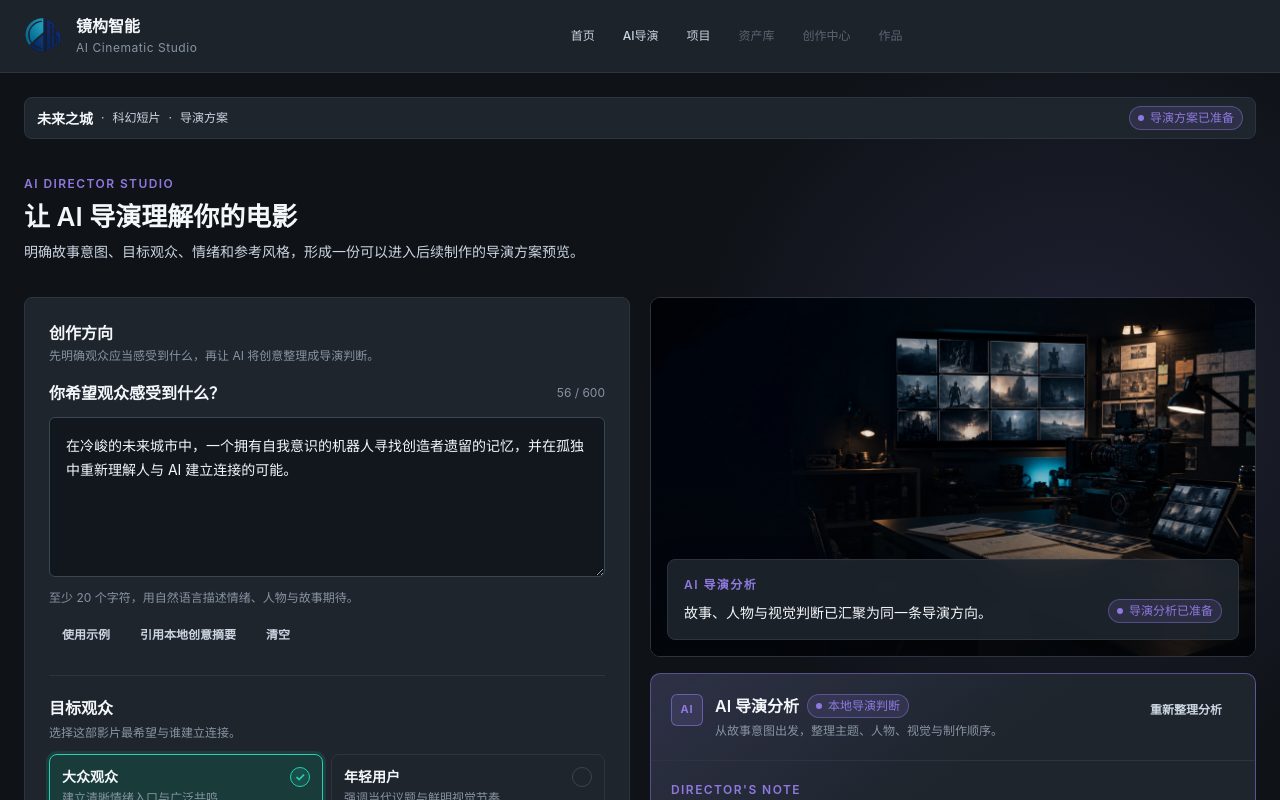
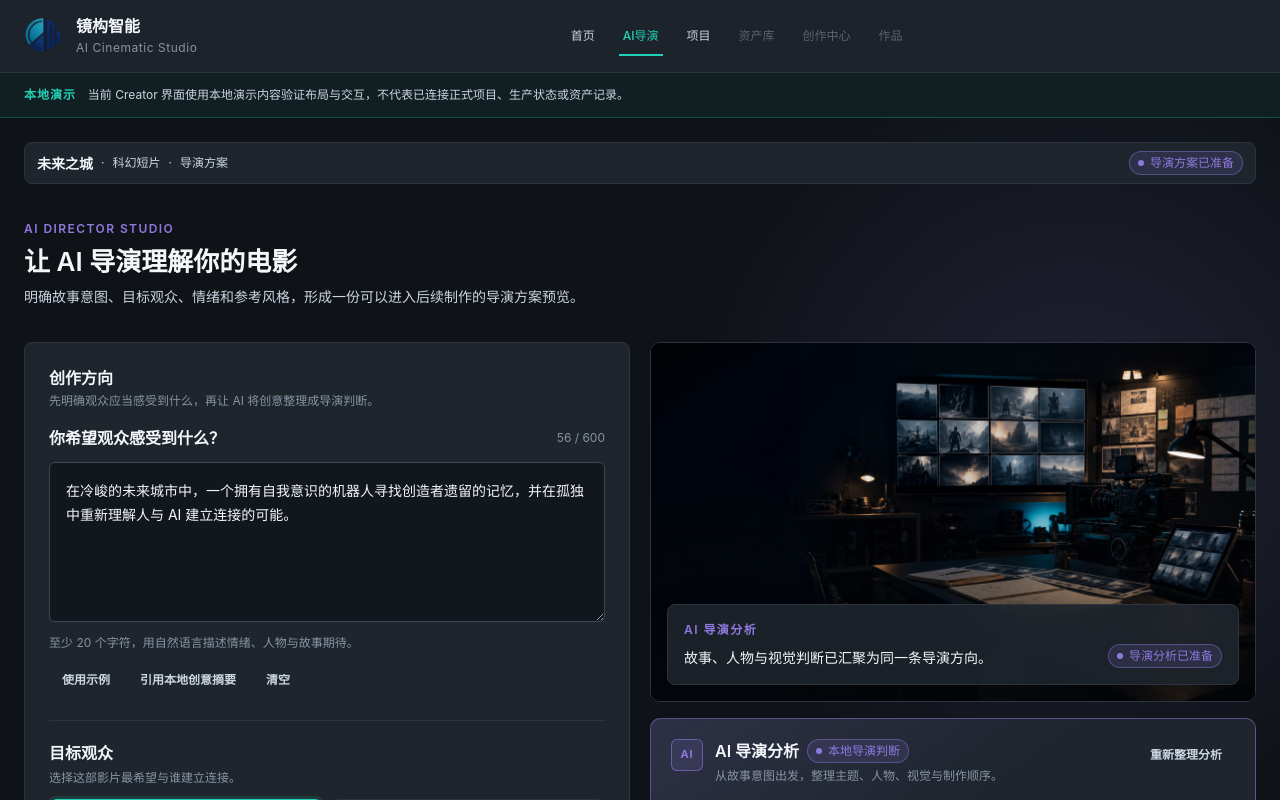
Before and after one commit to lpjiayou/AI-Cinematic-Studio-Frontend, a Next.js app: page /creator/ai-director in a window 1280 px wide. Shown: the top 800 px of the page. Built offline with nearby package versions, Linux system fonts and the light colour scheme.

Commit message:
FE-G3-A converge Creator presentation

```diff
--- /dev/null
+++ b/src/app/creator/creator-navigation.tsx
@@ -0,0 +1,41 @@
+"use client";
+
+import Link from "next/link";
+import { usePathname } from "next/navigation";
+import { PRIMARY_NAVIGATION } from "@/lib/navigation";
+import styles from "./global-shell.module.css";
+
+function isCurrentDestination(pathname: string, href: string) {
+  if (href === "/creator") return pathname === href;
+
+  return pathname === href || pathname.startsWith(`${href}/`);
+}
+
+export function CreatorNavigation() {
+  const pathname = usePathname();
+
+  return (
+    <nav aria-label="Creator 全局导航" className={styles.navigation}>
+      <ul>
+        {PRIMARY_NAVIGATION.map((item) => (
+          <li key={item.href}>
+            {item.available ? (
+              <Link
+                aria-current={
+                  isCurrentDestination(pathname, item.href) ? "page" : undefined
+                }
+                href={item.href}
+              >
+                {item.label}
+              </Link>
+            ) : (
+              <span aria-disabled="true" title="尚未开放">
+                {item.label}
+              </span>
+            )}
+          </li>
+        ))}
+      </ul>
+    </nav>
+  );
+}
--- a/src/app/creator/global-shell.module.css
+++ b/src/app/creator/global-shell.module.css
@@ -101,8 +101,20 @@
   transition: color var(--acs-motion-fast) var(--acs-ease-standard);
 }
 
-.navigation a:hover {
+.navigation a:hover,
+.navigation a[aria-current="page"] {
   color: var(--acs-primary);
+}
+
+.navigation a[aria-current="page"] {
+  box-shadow: inset 0 -2px var(--acs-primary);
+}
+
+.navigation a:focus-visible,
+.brand:focus-visible {
+  border-radius: var(--acs-radius-control);
+  outline: 3px solid var(--acs-focus-ring);
+  outline-offset: 2px;
 }
 
 .navigation span[aria-disabled="true"] {
@@ -113,6 +125,35 @@
 
 .content {
   min-width: 0;
+}
+
+.presentationBoundary {
+  border-bottom: 1px solid color-mix(in srgb, var(--acs-primary), transparent 72%);
+  background: color-mix(in srgb, var(--acs-primary-soft), var(--acs-surface-deep) 62%);
+}
+
+.presentationBoundary > div {
+  display: flex;
+  width: min(100%, var(--acs-content-max-width));
+  min-height: 2.75rem;
+  margin-inline: auto;
+  padding: var(--acs-space-2) var(--acs-space-6);
+  align-items: center;
+  gap: var(--acs-space-3);
+}
+
+.presentationBoundary strong {
+  flex: 0 0 auto;
+  color: var(--acs-primary);
+  font-size: var(--acs-type-caption-size);
+  font-weight: var(--acs-weight-semibold);
+  letter-spacing: 0.08em;
+}
+
+.presentationBoundary span {
+  color: var(--acs-text-secondary);
+  font-size: var(--acs-type-caption-size);
+  line-height: var(--acs-type-caption-line-height);
 }
 
 @media (max-width: 64rem) {
@@ -149,4 +190,11 @@
   .navigation ul {
     gap: var(--acs-space-4);
   }
+
+  .presentationBoundary > div {
+    padding-inline: var(--acs-space-4);
+    align-items: flex-start;
+    gap: var(--acs-space-1);
+    flex-direction: column;
+  }
 }
--- a/src/app/creator/layout.tsx
+++ b/src/app/creator/layout.tsx
@@ -1,7 +1,7 @@
 import type { ReactNode } from "react";
 import Image from "next/image";
 import Link from "next/link";
-import { PRIMARY_NAVIGATION } from "@/lib/navigation";
+import { CreatorNavigation } from "./creator-navigation";
 import styles from "./global-shell.module.css";
 
 interface CreatorLayoutProps {
@@ -32,23 +32,18 @@ export default function CreatorLayout({ children }: CreatorLayoutProps) {
             </span>
           </Link>
 
-          <nav aria-label="Creator 全局导航" className={styles.navigation}>
-            <ul>
-              {PRIMARY_NAVIGATION.map((item) => (
-                <li key={item.href}>
-                  {item.available ? (
-                    <Link href={item.href}>{item.label}</Link>
-                  ) : (
-                    <span aria-disabled="true" title="尚未开放">
-                      {item.label}
-                    </span>
-                  )}
-                </li>
-              ))}
-            </ul>
-          </nav>
+          <CreatorNavigation />
         </div>
       </header>
+
+      <aside aria-label="本地呈现边界" className={styles.presentationBoundary}>
+        <div>
+          <strong>本地演示</strong>
+          <span>
+            当前 Creator 界面使用本地演示内容验证布局与交互，不代表已连接正式项目、生产状态或资产记录。
+          </span>
+        </div>
+      </aside>
 
       <div className={styles.content}>{children}</div>
     </div>
--- a/src/app/creator/projects/[projectRef]/project-context-bar.module.css
+++ b/src/app/creator/projects/[projectRef]/project-context-bar.module.css
@@ -75,7 +75,7 @@
   }
 
   .contextGrid {
-    overflow-x: auto;
+    grid-template-columns: repeat(3, minmax(0, 1fr));
   }
 }
 
@@ -85,6 +85,6 @@
   }
 
   .contextGrid {
-    grid-template-columns: repeat(6, minmax(6rem, 1fr));
+    grid-template-columns: repeat(2, minmax(0, 1fr));
   }
 }
--- a/src/app/creator/projects/new/create-project.tsx
+++ b/src/app/creator/projects/new/create-project.tsx
@@ -202,6 +202,7 @@ function SelectionGroup({
                     <Image
                       alt={option.alt ?? ""}
                       fill
+                      loading={index < 3 ? "eager" : "lazy"}
                       sizes="(max-width: 767px) calc(100vw - 64px), (max-width: 1439px) 220px, 240px"
                       src={option.image}
                     />
```
Also changed, not shown: 2 other files (tests, documents, lock files or other folders).
